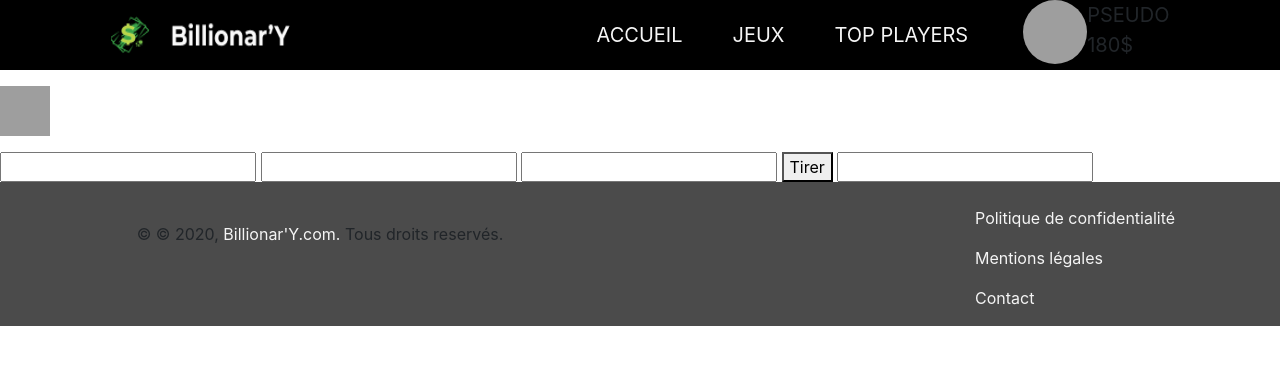
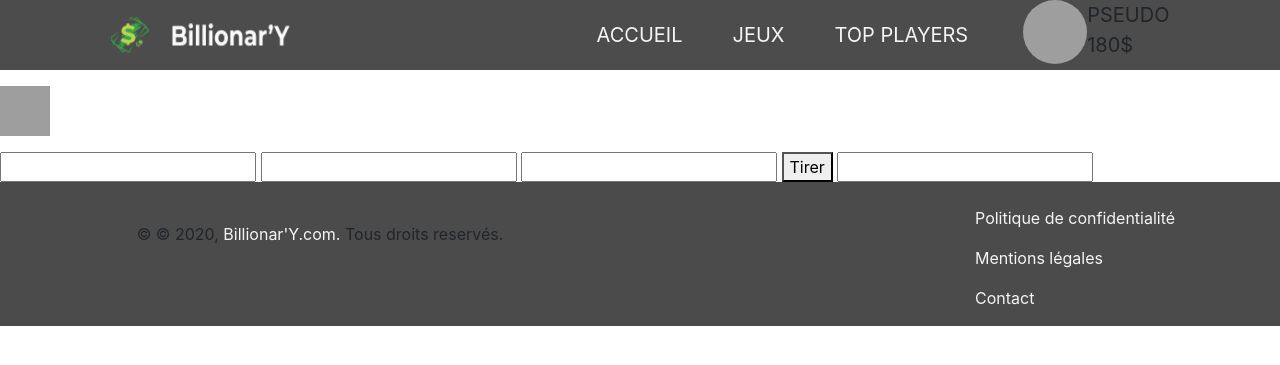
Before and after one commit to loux22/Billionar-Y, a Symfony app: template Billionar'Y/templates/game/game.html.twig in a window 1280 px wide. Shown: the top 365 px of the page. Run offline with Twig, Linux system fonts and the light colour scheme; the template is opened without the code that fills it, so the values that code supplies are empty; some libraries are stand-ins or nearby versions; grey boxes are pictures that could not be loaded.

Commit message:
change color navbar

```diff
--- a/Billionar'Y/public/css/navbar.css
+++ b/Billionar'Y/public/css/navbar.css
@@ -2,7 +2,7 @@
 	display: flex;
 	align-items: center;
     justify-content: space-around;
-    background-color: black;
+    background-color: #4c4c4c;
     height: 70px;
 }
 
```
